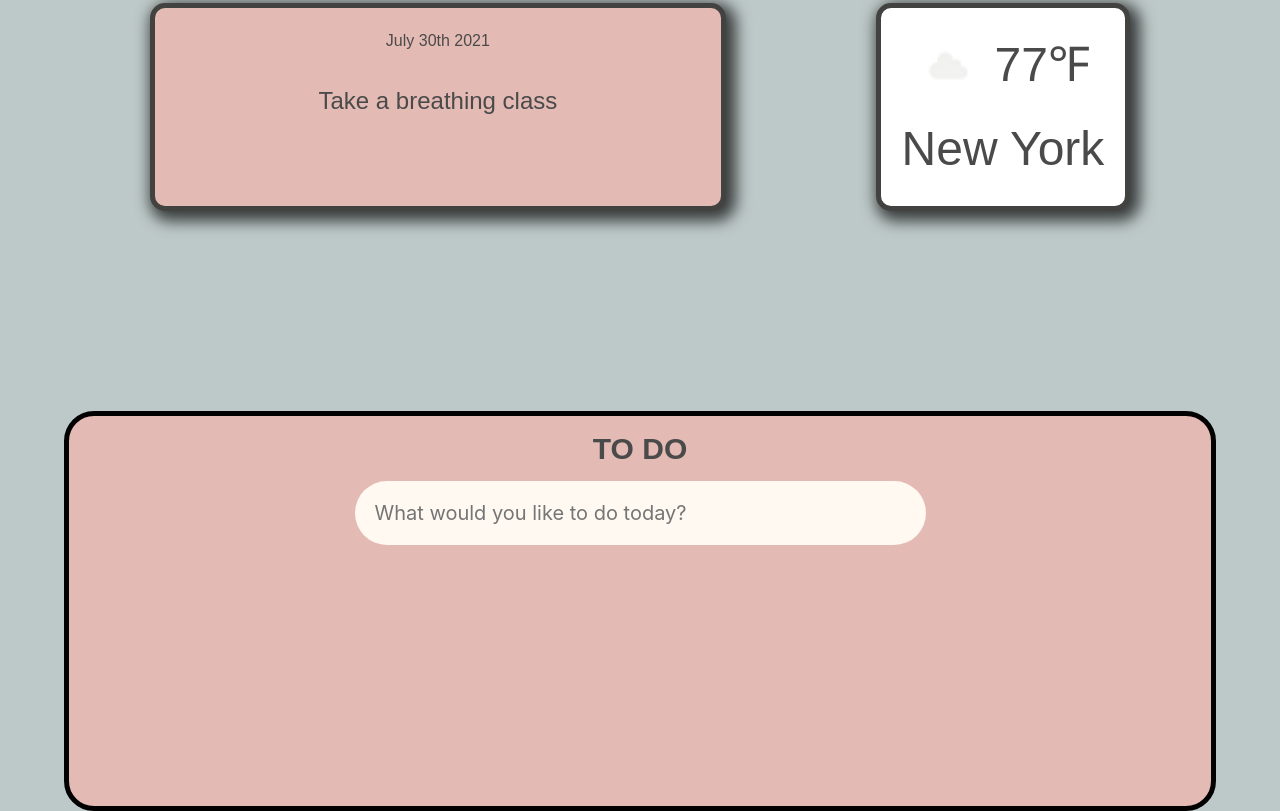
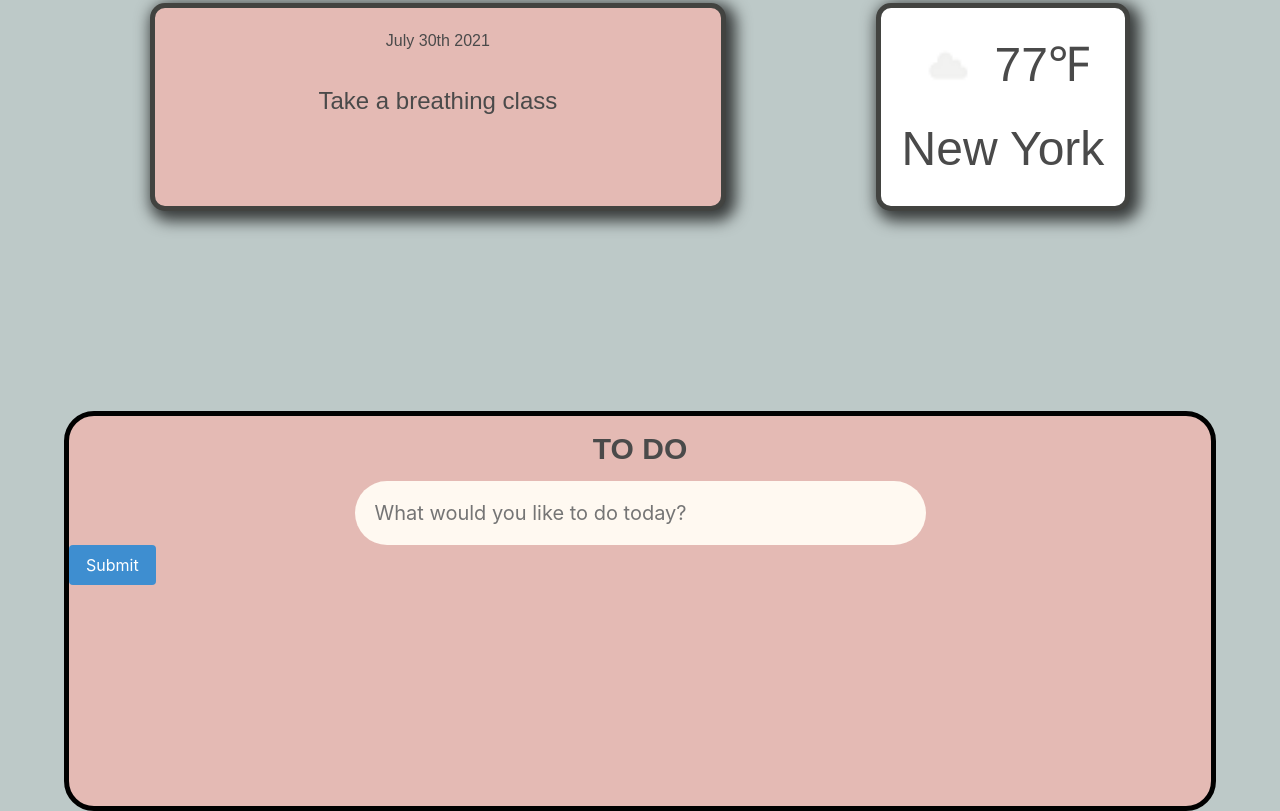
Before and after one commit to Dobbs96/Group-Project, a plain HTML site: page index.html in a window 1280 px wide. Shown: the part 1337-2148 px from the top of the page. Drawn offline with nearby package versions, Linux system fonts and the light colour scheme; no server answers.

Commit message:
added button for submit

```diff
--- a/index.html
+++ b/index.html
@@ -44,7 +44,10 @@
             <div class="form-group row">
               <label for="list" class="listItems">
               </label>
+              <div class="submit-form">
                 <input type="text" class="form-list" id="toDo" placeholder="What would you like to do today?">
+                <button type="submit" class="button is-info">Submit</button>
+              </div>
                 <!-- <button type="submit" value="Submit" id="submitToDo" class="btn-info"></button> -->
               </div>
             <div>
```
